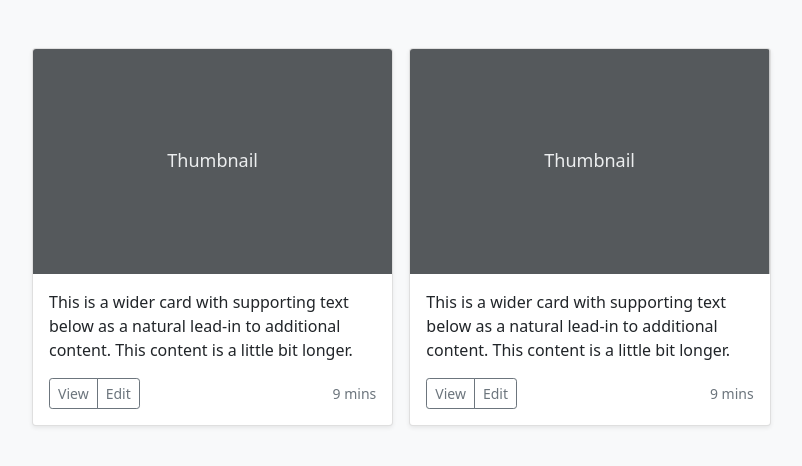
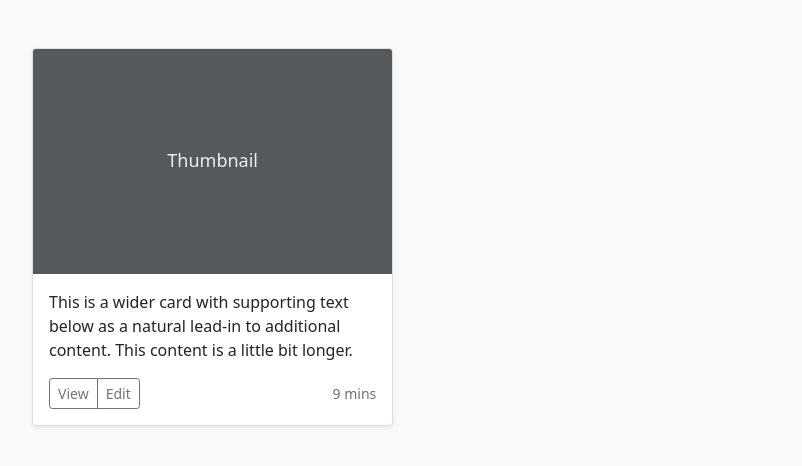
Before and after one commit to xiluna/Popcorn, a Flask app: page / in a window 1280 px wide. Shown: the part 56-522 px from the top of the page, without its empty margins (50-852 px from the left). Run offline with Flask 2, Linux system fonts and the light colour scheme; data that the repository does not hold is empty.

Commit message:
remove example html

```diff
--- a/popcorn_app/templates/home.html
+++ b/popcorn_app/templates/home.html
@@ -34,39 +34,6 @@
           </div>
         </div>
       </div>
-
-      <div class="col">
-        <div class="card shadow-sm">
-          <svg
-            class="bd-placeholder-img card-img-top"
-            width="100%"
-            height="225"
-            xmlns="http://www.w3.org/2000/svg"
-            role="img"
-            aria-label="Placeholder: Thumbnail"
-            preserveAspectRatio="xMidYMid slice"
-            focusable="false"
-          >
-            <title>Placeholder</title>
-            <rect width="100%" height="100%" fill="#55595c" />
-            <text x="50%" y="50%" fill="#eceeef" dy=".3em">Thumbnail</text>
-          </svg>
-
-          <div class="card-body">
-            <p class="card-text">
-              This is a wider card with supporting text below as a natural lead-in to additional
-              content. This content is a little bit longer.
-            </p>
-            <div class="d-flex justify-content-between align-items-center">
-              <div class="btn-group">
-                <button type="button" class="btn btn-sm btn-outline-secondary">View</button>
-                <button type="button" class="btn btn-sm btn-outline-secondary">Edit</button>
-              </div>
-              <small class="text-muted">9 mins</small>
-            </div>
-          </div>
-        </div>
-      </div>
     </div>
   </div>
 </div>
```
